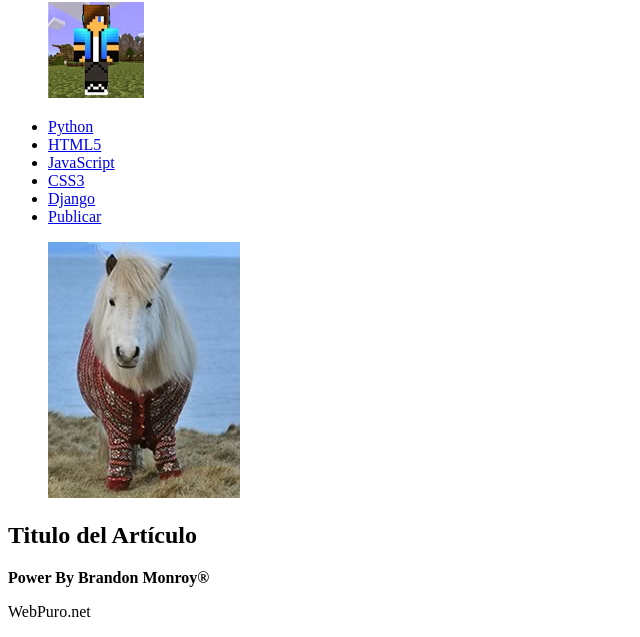
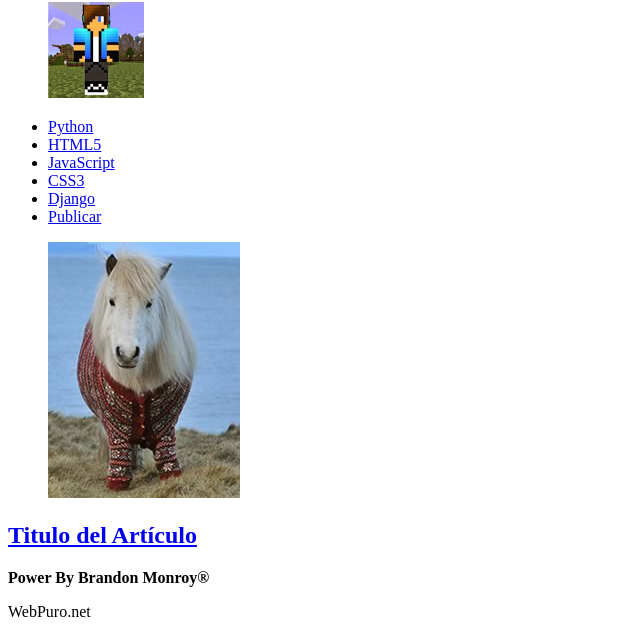
Before and after one commit to BrandonSMonroyM/proyecto-Mejorandola, a plain HTML site: page index.html in a window 1280 px wide. Shown: the part 258-895 px from the top of the page, without its empty margins (0-640 px from the left). Drawn offline with Linux system fonts and the light colour scheme.

Commit message:
actualiuzacion2

```diff
--- a/index.html
+++ b/index.html
@@ -13,12 +13,14 @@
 		<figure id="logo">
 			<img src="logo.png" alt="logo" />
 		</figure>
-			<!-- n -->
+			<!-- NBombre -->
 		<h1>Puls 2014®</h1>
 		<figure id="avatar">
+			<!-- Avatar -->
 			<img src="avatar.jpg" alt="avatar">
 		</figure>
 	</header>
+	<!-- Menu -->
 	<nav>
 		<ul>
 			<li><a href="#">Python</a></li>
@@ -29,14 +31,17 @@
 			<li><a id="publicar_nav" href="#">Publicar</a></li>
 		</ul>
 	</nav>
+	<!-- Contenido -->
 	<section id="contenido">
 		<article class="item">
 			<figure class="imagen_item">
 				<img src="imagen.jpg" alt="item">
 			</figure>
-				<h2>Titulo del Artículo</h2>
+				<h2 class="titulo_item"><a href="#">Titulo del Artículo</a></h2>
+
 		</article>
 	</section>
+	<!-- Footer -->
 	<footer>
 	<p><strong>Power By Brandon Monroy®</strong></p>
 	<p>WebPuro.net</p>
```
